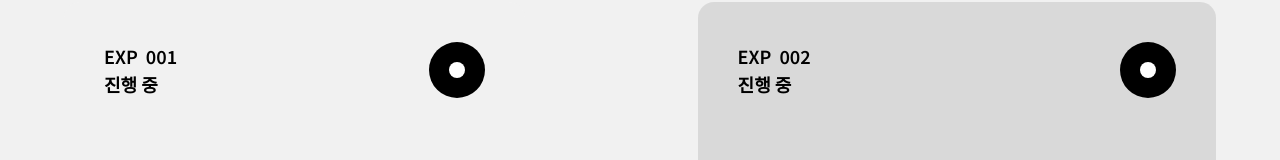
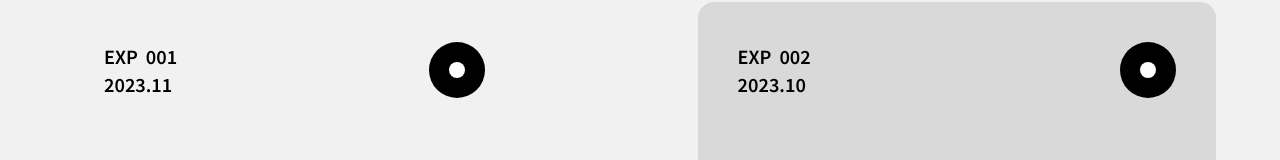
Before and after one commit to jhchoi1182/portfolio, a React (Vite) app: page /portfolio/project in a window 1280 px wide. Shown: the part 208-368 px from the top of the page. Built offline with nearby package versions, Linux system fonts and the light colour scheme.

Commit message:
[FIX] 프로젝트 메타 데이터 수정

```diff
--- a/src/assets/data/projectCard.ts
+++ b/src/assets/data/projectCard.ts
@@ -9,7 +9,7 @@ export const projectCards = [
   {
     path: "portfolio",
     exp: "1",
-    date: "진행 중",
+    date: "2023.11",
     title: "Jihyeon's Portfolio",
     img: portfolioIcon,
     techs: ["React", "TypeScript"],
@@ -19,7 +19,7 @@ export const projectCards = [
   {
     path: "gaebal-log",
     exp: "2",
-    date: "진행 중",
+    date: "2023.10",
     title: "개발로그",
     img: gaebalLogIcon,
     techs: ["Next", "Jest"],
--- a/src/assets/data/projectMetaData.ts
+++ b/src/assets/data/projectMetaData.ts
@@ -9,7 +9,7 @@ export const projectMetaDatas: projectMetaDatasType = {
     projectType: "solo",
     date: {
       start: "23. 10",
-      end: "진행중",
+      end: "23. 11",
     },
     github: ["https://github.com/jhchoi1182/portfolio"],
     service: ["https://jhchoi1182.github.io/portfolio"],
@@ -26,7 +26,7 @@ export const projectMetaDatas: projectMetaDatasType = {
     },
     date: {
       start: "23. 07",
-      end: "진행중",
+      end: "23. 10",
     },
     github: ["https://github.com/GaebalLog/GaebalLog_front"],
     service: ["https://gaebal-log.vercel.app/home"],
```
